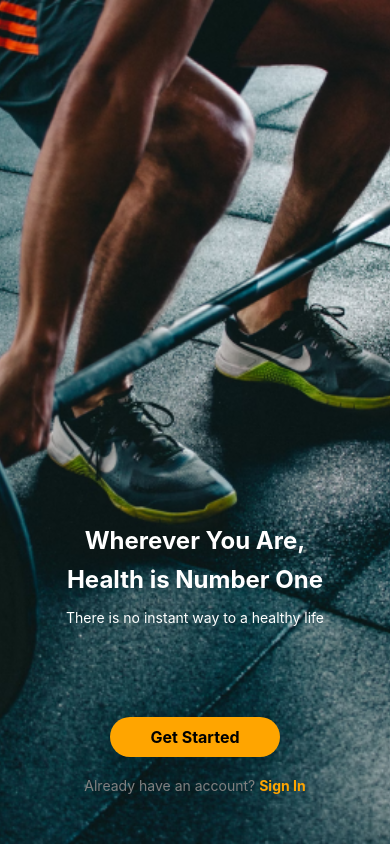
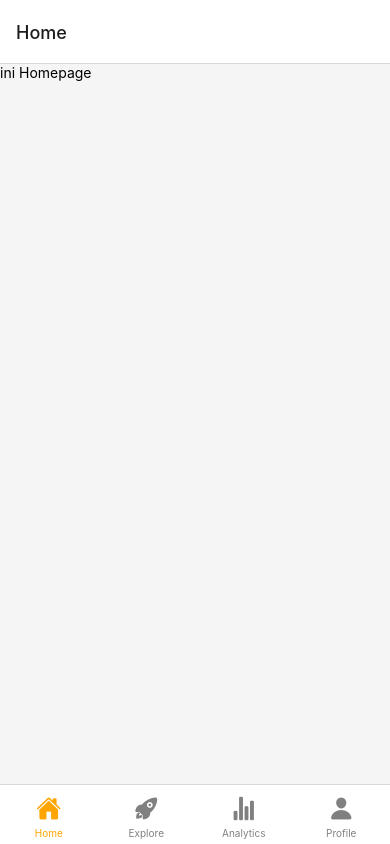
Before and after one commit to Hack-fit/FinalProject-HackFit, a React Native app in the folder client/: screen /Homepage in a window 390 px wide. Built offline with nearby package versions, Linux system fonts and the light colour scheme.

Commit message:
feat profile page and update profile

```diff
--- a/client/App.js
+++ b/client/App.js
@@ -5,7 +5,10 @@ import { Text, View } from "react-native";
 import OnBoarding from "./screens/OnBoarding";
 import Register from "./screens/Register";
 import Login from "./screens/Login";
-
+import Homepage from "./screens/Homepage";
+import MyTabs from "./components/BottomNavbar";
+import UpdateProfileForm from "./screens/UpdateProfile";
+import UpdateProfile from "./screens/UpdateProfile";
 
 const Stack = createNativeStackNavigator();
 
@@ -14,23 +17,34 @@ export default function App() {
     <>
       <StatusBar />
       <NavigationContainer>
+        {/* <MyTabs /> */}
         <Stack.Navigator>
+        {/* <Stack.Screen
+            name="UpdateProfile"
+            component={UpdateProfile}
+            options={{ headerShown: false }}
+            /> */}
           <Stack.Screen
             name="OnBoarding"
             component={OnBoarding}
             options={{ headerShown: false }}
-          />
+            />
+          <Stack.Screen
+            name="Homepage"
+            component={MyTabs}
+            options={{ headerShown: false }}
+
+            />
           <Stack.Screen
             name="Register"
             component={Register}
             options={{ headerShown: false }}
-          />
+            />
           <Stack.Screen
             name="Login"
             component={Login}
             options={{ headerShown: false }}
-          />
-
+            />
         </Stack.Navigator>
       </NavigationContainer>
     </>
--- /dev/null
+++ b/client/components/BottomNavbar.js
@@ -0,0 +1,45 @@
+import React from "react";
+import { createBottomTabNavigator } from "@react-navigation/bottom-tabs";
+import { NavigationContainer } from "@react-navigation/native";
+import Icon from "react-native-vector-icons/Ionicons"; // Pilih ikon yang Anda suka dari library ini
+
+import Homepage from "../screens/Homepage";
+import Explore from "../screens/Explore";
+import Analytics from "../screens/Analytics";
+import Profile from "../screens/Profile";
+import UpdateProfile from "../screens/UpdateProfile";
+import ProfileStack from "./ProfileStack";
+
+const Tab = createBottomTabNavigator();
+
+export default function MyTabs() {
+  return (
+    <Tab.Navigator
+      screenOptions={({ route }) => ({
+        tabBarIcon: ({ color, size }) => {
+          let iconName;
+
+          if (route.name === "Home") {
+            iconName = "home";
+          } else if (route.name === "Explore") {
+            iconName = "rocket"; // Ikon roket
+          } else if (route.name === "Analytics") {
+            iconName = "stats-chart";
+          } else if (route.name === "Profile") {
+            iconName = "person";
+          }
+
+          return <Icon name={iconName} size={size} color={color} />;
+        },
+        tabBarActiveTintColor: "orange",
+        tabBarInactiveTintColor: "gray",
+        tabBarStyle: { paddingBottom: 5, paddingTop: 5, height: 60 }, // Sesuaikan jika perlu
+      })}
+    >
+      <Tab.Screen name="Home" component={Homepage} options={{ headerShown: true }} />
+      <Tab.Screen name="Explore" component={Explore} options={{ headerShown: true }} />
+      <Tab.Screen name="Analytics" component={Analytics} options={{ headerShown: true }}/>
+      <Tab.Screen name="Profile" component={ProfileStack} options={{ headerShown: true }}/>
+    </Tab.Navigator>
+  );
+}
--- /dev/null
+++ b/client/components/ProfileStack.js
@@ -0,0 +1,25 @@
+import { createNativeStackNavigator } from "@react-navigation/native-stack";
+import ProfileScreen from "../screens/Profile";
+import UpdateProfile from "../screens/UpdateProfile";
+
+const Stack = createNativeStackNavigator();
+
+export default function ProfileStack(){
+    return(
+        <>
+        <Stack.Navigator>
+          <Stack.Screen
+            name="ProfileScreen"
+            component={ProfileScreen}
+            options={{ headerShown: false }}
+            />
+          <Stack.Screen
+            name="UpdateProfile"
+            component={UpdateProfile}
+            options={{ headerShown: false }}
+
+            />
+        </Stack.Navigator>
+        </>
+    )
+}
--- a/client/package.json
+++ b/client/package.json
@@ -10,6 +10,7 @@
   },
   "dependencies": {
     "@react-native-community/checkbox": "^0.5.17",
+    "@react-navigation/bottom-tabs": "^6.6.1",
     "@react-navigation/native": "^6.1.18",
     "@react-navigation/native-stack": "^6.11.0",
     "expo": "~51.0.24",
--- /dev/null
+++ b/client/screens/Analytics.js
@@ -0,0 +1,11 @@
+import { View, Text } from "react-native";
+
+export default function Analytics() {
+  return (
+    <>
+      <View>
+        <Text>ini halaman Analytics</Text>
+      </View>
+    </>
+  );
+}
--- /dev/null
+++ b/client/screens/Explore.js
@@ -0,0 +1,11 @@
+import { View, Text } from "react-native";
+
+export default function Explore() {
+  return (
+    <>
+      <View>
+        <Text>ini halaman Explore</Text>
+      </View>
+    </>
+  );
+}
--- /dev/null
+++ b/client/screens/Homepage.js
@@ -0,0 +1,22 @@
+import { StyleSheet, Text, View } from "react-native";
+import BottomNavbar from "../components/BottomNavbar";
+
+export default function Homepage({navigation}) {
+  return (
+    <>
+      <View style={styles.container}>
+        <Text>ini Homepage</Text>
+        {/* <Content /> */}
+        {/* <BottomNavbar /> */}
+        {/* <StatusBar style="auto" /> */}
+      </View>
+    </>
+  );
+}
+
+const styles = StyleSheet.create({
+    container: {
+      flex: 1,
+      backgroundColor: "#f5f5f5",
+    },
+  });
--- a/client/screens/Login.js
+++ b/client/screens/Login.js
@@ -7,6 +7,10 @@ export default function Login() {
   const [password, setPassword] = useState("");
   const navigate = useNavigation();
   const handleLogin = () => {
+    // Logika untuk melakukan login
+    navigate.navigate("Homepage")
+  };
+  const handleRegist = () => {
     // Logika untuk melakukan login
     navigate.navigate("Register")
   };
@@ -32,7 +36,7 @@ export default function Login() {
       </TouchableOpacity>
       <View style={styles.signUpContainer}>
         <Text style={styles.signUpText}>You don't have an account? </Text>
-        <TouchableOpacity onPress={handleLogin}>
+        <TouchableOpacity onPress={handleRegist}>
           <Text style={styles.signUpLink}>Sign Up</Text>
         </TouchableOpacity>
       </View>
--- /dev/null
+++ b/client/screens/Profile.js
@@ -0,0 +1,122 @@
+import { useNavigation } from "@react-navigation/native";
+import React from "react";
+import { View, Text, StyleSheet, TouchableOpacity } from "react-native";
+
+export default function ProfileScreen({ navigation }) {
+  const navigate = useNavigation();
+  const user = {
+    username: "john_doe",
+    email: "john.doe@example.com",
+    phone: "+1234567890",
+    age: "28",
+    height: "175 cm",
+    weight: "70 kg",
+  };
+
+  const handleEditProfile = () => {
+    navigate.navigate("UpdateProfile");
+  };
+
+  return (
+    <View style={styles.container}>
+      <View style={styles.headerContainer}>
+        <Text style={styles.header}>Profile</Text>
+        <View style={styles.avatarContainer}>
+          <Text style={styles.avatar}>
+            {user.username.charAt(0).toUpperCase()}
+          </Text>
+        </View>
+      </View>
+      <View style={styles.infoContainer}>
+        <View style={styles.infoRow}>
+          <Text style={styles.label}>Username:</Text>
+          <Text style={styles.info}>{user.username}</Text>
+        </View>
+        <View style={styles.infoRow}>
+          <Text style={styles.label}>Email:</Text>
+          <Text style={styles.info}>{user.email}</Text>
+        </View>
+        <View style={styles.infoRow}>
+          <Text style={styles.label}>Phone:</Text>
+          <Text style={styles.info}>{user.phone}</Text>
+        </View>
+        <View style={styles.infoRow}>
+          <Text style={styles.label}>Age:</Text>
+          <Text style={styles.info}>{user.age}</Text>
+        </View>
+        <View style={styles.infoRow}>
+          <Text style={styles.label}>Height:</Text>
+          <Text style={styles.info}>{user.height}</Text>
+        </View>
+        <View style={styles.infoRow}>
+          <Text style={styles.label}>Weight:</Text>
+          <Text style={styles.info}>{user.weight}</Text>
+        </View>
+      </View>
+      <TouchableOpacity style={styles.button} onPress={handleEditProfile}>
+        <Text style={styles.buttonText}>Edit Profile</Text>
+      </TouchableOpacity>
+    </View>
+  );
+}
+
+const styles = StyleSheet.create({
+  container: {
+    flex: 1,
+    padding: 20,
+    backgroundColor: "#fff",
+  },
+  headerContainer: {
+    flexDirection: "row",
+    alignItems: "center",
+    marginBottom: 20,
+  },
+  header: {
+    fontSize: 24,
+    fontWeight: "bold",
+    color: "#333",
+  },
+  avatarContainer: {
+    width: 40,
+    height: 40,
+    borderRadius: 20,
+    backgroundColor: "#4CAF50",
+    justifyContent: "center",
+    alignItems: "center",
+    marginLeft: 10,
+  },
+  avatar: {
+    fontSize: 24,
+    fontWeight: "bold",
+    color: "#fff",
+  },
+  infoContainer: {
+    marginBottom: 20,
+  },
+  infoRow: {
+    flexDirection: "row",
+    justifyContent: "space-between",
+    marginBottom: 15,
+  },
+  label: {
+    fontSize: 16,
+    fontWeight: "bold",
+    color: "#555",
+  },
+  info: {
+    fontSize: 16,
+    color: "#333",
+  },
+  button: {
+    backgroundColor: "orange",
+    paddingVertical: 15,
+    paddingHorizontal: 30,
+    borderRadius: 25,
+    alignItems: "center",
+  },
+  buttonText: {
+    color: "#fff",
+    fontSize: 16,
+    fontWeight: "bold",
+  },
+});
--- /dev/null
+++ b/client/screens/UpdateProfile.js
@@ -0,0 +1,106 @@
+import React, { useState } from "react";
+import { View, Text, TextInput, StyleSheet, TouchableOpacity } from "react-native";
+import { useNavigation } from "@react-navigation/native";
+
+const UpdateProfile = () => {
+  const navigation = useNavigation();
+  const [profile, setProfile] = useState({
+    name: "",
+    age: "",
+    height: "",
+    weight: "",
+  });
+
+  const handleSubmit = () => {
+    console.log("Update profile submitted:");
+    console.log(`Name: ${profile.name}`);
+    console.log(`Age: ${profile.age}`);
+    console.log(`Height: ${profile.height}`);
+    console.log(`Weight: ${profile.weight}`);
+  };
+
+  return (
+    <View style={styles.container}>
+      <TouchableOpacity style={styles.backButton} onPress={() => navigation.goBack()}>
+        <Text style={styles.backButtonText}>Back</Text>
+      </TouchableOpacity>
+      <Text style={styles.header}>Update Profile</Text>
+      <TextInput
+        style={styles.input}
+        placeholder="Name"
+        value={profile.name}
+        onChangeText={(text) => setProfile({ ...profile, name: text })}
+      />
+      <TextInput
+        style={styles.input}
+        placeholder="Age"
+        value={profile.age}
+        onChangeText={(text) => setProfile({ ...profile, age: text })}
+        keyboardType="numeric"
+      />
+      <TextInput
+        style={styles.input}
+        placeholder="Height (cm)"
+        value={profile.height}
+        onChangeText={(text) => setProfile({ ...profile, height: text })}
+        keyboardType="numeric"
+      />
+      <TextInput
+        style={styles.input}
+        placeholder="Weight (kg)"
+        value={profile.weight}
+        onChangeText={(text) => setProfile({ ...profile, weight: text })}
+        keyboardType="numeric"
+      />
+      <TouchableOpacity style={styles.button} onPress={handleSubmit}>
+        <Text style={styles.buttonText}>Update Profile</Text>
+      </TouchableOpacity>
+    </View>
+  );
+};
+
+const styles = StyleSheet.create({
+  container: {
+    flex: 1,
+    padding: 20,
+    backgroundColor: "#fff",
+  },
+  backButton: {
+    padding: 10,
+    marginBottom: 20,
+  },
+  backButtonText: {
+    fontSize: 16,
+    color: "orange",
+    fontWeight: "bold",
+  },
+  header: {
+    fontSize: 24,
+    fontWeight: "bold",
+    marginBottom: 20,
+    color: "#333",
+  },
+  input: {
+    height: 50,
+    borderColor: "#ccc",
+    borderWidth: 1,
+    borderRadius: 10,
+    paddingHorizontal: 15,
+    marginBottom: 20,
+    backgroundColor: "#f9f9f9",
+  },
+  button: {
+    backgroundColor: "orange",
+    paddingVertical: 15,
+    paddingHorizontal: 30,
+    borderRadius: 25,
+    alignItems: "center",
+  },
+  buttonText: {
+    color: "black",
+    fontSize: 18,
+    fontWeight: "bold",
+  },
+});
+
+export default UpdateProfile;
```
Also changed, not shown: 1 other file (tests, documents, lock files or other folders).
